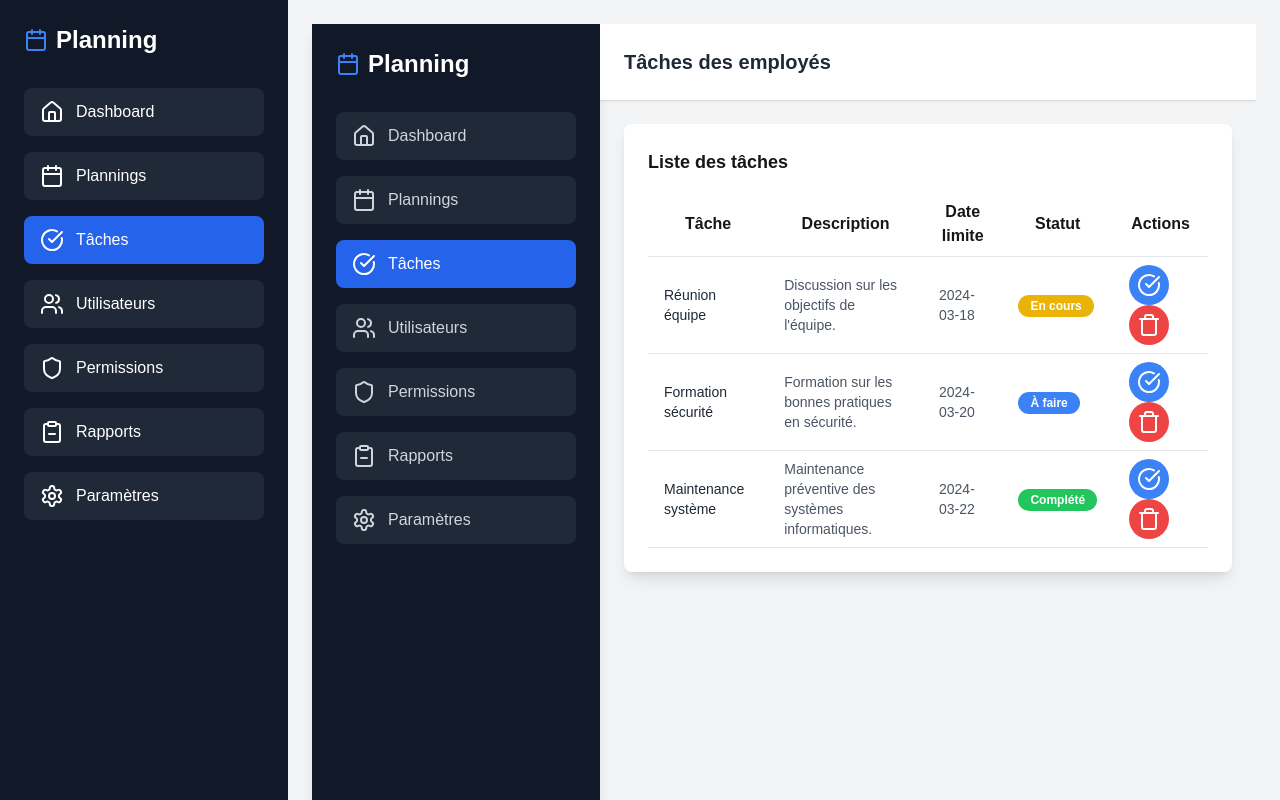
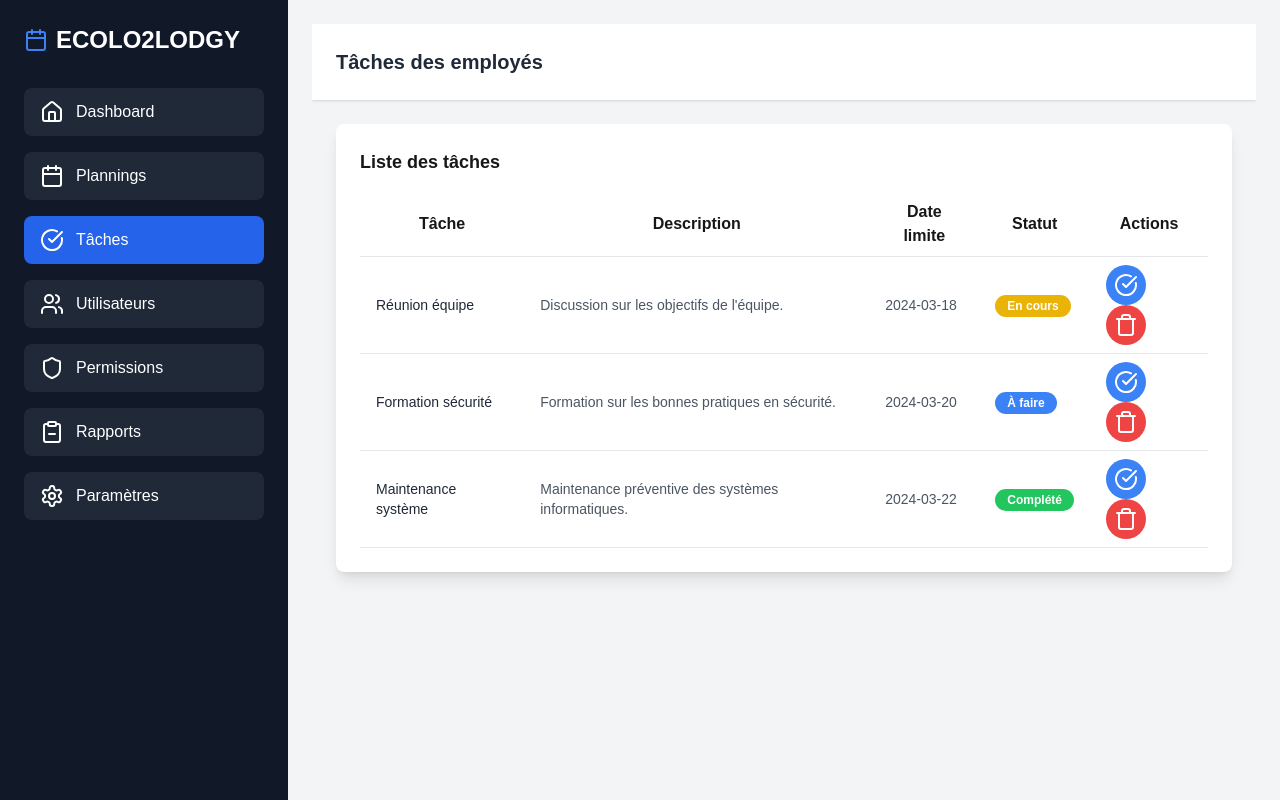
Before and after one commit to Eco2lodgy-Company/planning, a Next.js app: page /employees/tasks in a window 1280 px wide. Built offline with nearby package versions, Linux system fonts and the light colour scheme.

Commit message:
adding sidebar inside taks page

```diff
--- a/src/app/components/empSidebar.js
+++ b/src/app/components/empSidebar.js
@@ -10,9 +10,9 @@ const navigationItems = [
   { name: 'Dashboard', icon: Home, path: '/employees' },
   { name: 'Plannings', icon: Calendar, path: '/employees/plannings' },
   { name: 'Tâches', icon: CircleCheckBig, path: '/employees/tasks' },
-  { name: 'Utilisateurs', icon: Users, path: '/users' },
-  { name: 'Permissions', icon: Shield, path: '/permissions' },
-  { name: 'Rapports', icon: ClipboardMinus, path: '/permissions' },
+  { name: 'Utilisateurs', icon: Users, path: '/employees/users' },
+  { name: 'Permissions', icon: Shield, path: '/employees/permissions' },
+  { name: 'Rapports', icon: ClipboardMinus, path: '/employees/rapport' },
   { name: 'Paramètres', icon: Settings, path: '/settings' },
 ];
 
@@ -27,7 +27,7 @@ export default function EmpSidebar() {
       className="w-72 bg-gray-900 text-white shadow-lg p-6 flex flex-col"
     >
       <h1 className="text-2xl font-bold flex items-center gap-2">
-        <Calendar className="text-blue-500" /> Planning
+        <Calendar className="text-blue-500" /> ECOLO2LODGY
       </h1>
       <nav className="mt-8 space-y-4">
         {navigationItems.map((item) => (
--- a/src/app/employees/tasks/page.js
+++ b/src/app/employees/tasks/page.js
@@ -79,50 +79,18 @@ export default function TaskPage() {
     }
   };
 
-  const navigationItems = [
-    { name: 'Dashboard', icon: Home, path: '/employees' },
-    { name: 'Plannings', icon: Calendar, path: '/employees/plannings' },
-    { name: 'Tâches', icon: CircleCheckBig, path: '/employees/tasks' },
-    { name: 'Utilisateurs', icon: Users, path: '/users' },
-    { name: 'Permissions', icon: Shield, path: '/permissions' },
-    { name: 'Rapports', icon: ClipboardMinus, path: '/permissions' },
-    { name: 'Paramètres', icon: Settings, path: '/settings' },
-  ];
 
   if (loading) {
     return (
-      <div className="flex items-center justify-center h-screen bg-gray-900">
+      <div className="flex items-center justify-center h-screen bg-transparent">
         <div className="animate-spin rounded-full h-16 w-16 border-t-4 border-blue-500"></div>
       </div>
     );
-  }
+}
 
   return (
     <div className="flex h-screen bg-gray-100">
-      {/* Sidebar */}
-      <motion.aside
-        initial={{ x: -200 }}
-        animate={{ x: 0 }}
-        transition={{ type: 'spring', stiffness: 60 }}
-        className="w-72 bg-gray-900 text-white shadow-lg p-6 flex flex-col"
-      >
-        <h1 className="text-2xl font-bold flex items-center gap-2">
-          <Calendar className="text-blue-500" /> Planning
-        </h1>
-        <nav className="mt-8 space-y-4">
-          {navigationItems.map((item) => (
-            <Link
-              key={item.name}
-              href={item.path} // ✅ Next.js
-              className={`flex items-center gap-3 py-3 px-4 rounded-lg transition ${
-                pathname === item.path ? 'bg-blue-600 text-white' : 'bg-gray-800 hover:bg-blue-600 text-gray-300'
-              }`}
-            >
-              <item.icon aria-hidden="true" /> {item.name}
-            </Link>
-          ))}
-        </nav>
-      </motion.aside>
+
 
       {/* Main Content */}
       <div className="flex-1 flex flex-col overflow-hidden">
```
